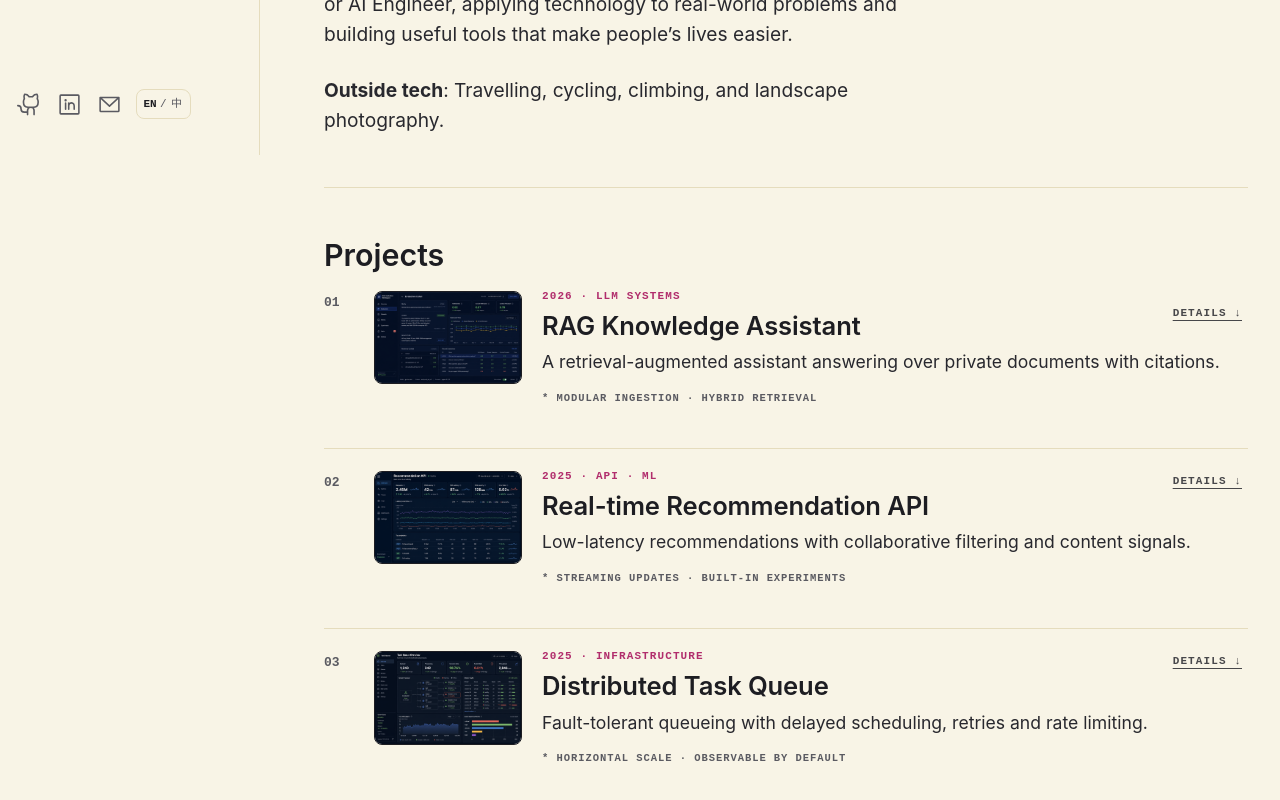
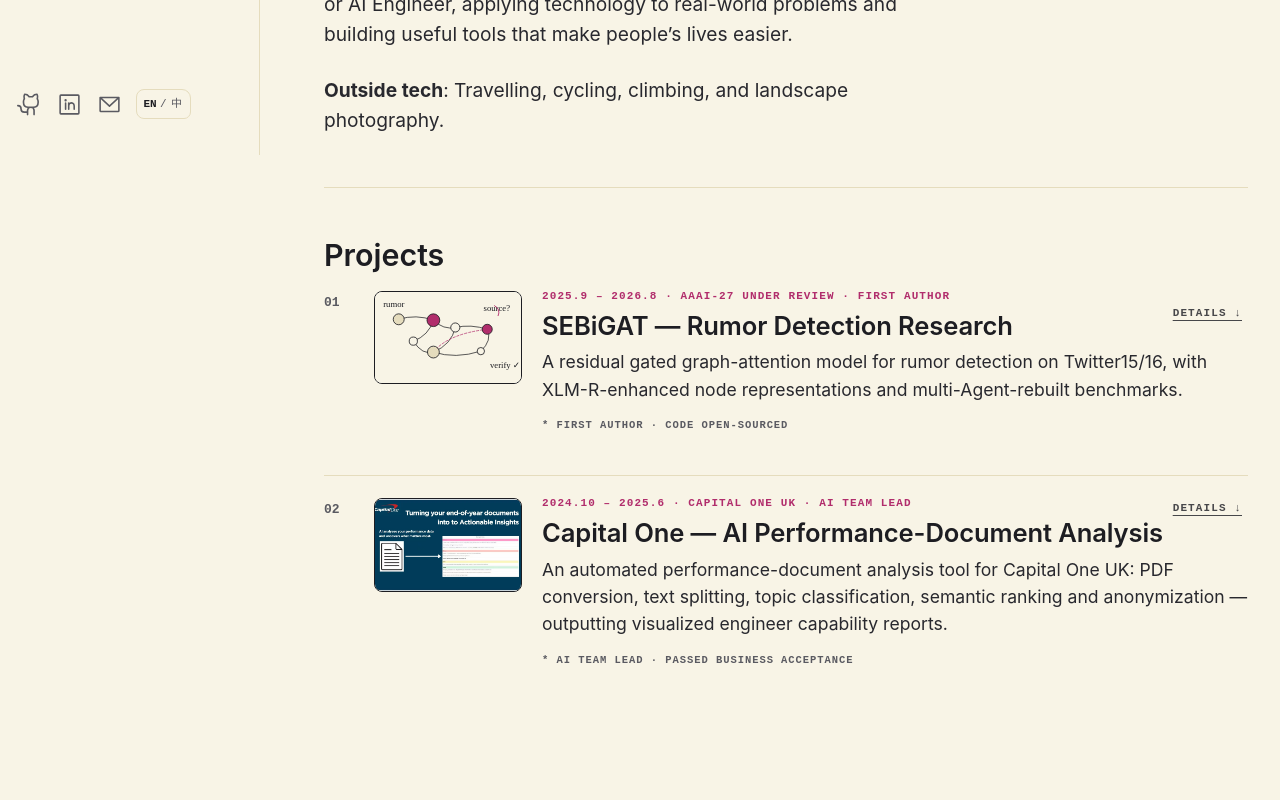
Before and after one commit to Hongjin-Lin/portfolio-site, a React (Vite) app: page / in a window 1280 px wide. Shown: the part 645-1445 px from the top of the page. After the commit the page ends 1387 px from the top, so only its background shows below. Built offline with nearby package versions, Linux system fonts and the light colour scheme; a small style sheet from the web is missing; a web font is replaced by a local one.

Commit message:
Projects: replace placeholders with real resume projects (SEBiGAT rumor detection, Capital One AI document analysis) — bilingual EN/中文, Capital One slide image, SEBiGAT graph placeholder art

```diff
--- a/src/App.jsx
+++ b/src/App.jsx
@@ -10,49 +10,36 @@ const ACCENT_NAMES = ["Rose", "Blue", "Green", "Amber", "Violet", "Teal"];
 
 const PROJECTS = [
   {
-    title: "RAG Knowledge Assistant",
-    meta: "2026 · LLM Systems",
-    image: "/assets/rag-evaluation.png",
-    brief: "A retrieval-augmented assistant answering over private documents with citations.",
-    note: "* MODULAR INGESTION · HYBRID RETRIEVAL",
-    detail: "Modular ingestion pipeline, hybrid retrieval (BM25 + vector), and an evaluation harness with citation-level scoring.",
-    result: "Reduced hallucinations by 38% on a curated evaluation set.",
-    stack: "Python · FastAPI · PostgreSQL · pgvector · LangChain · Docker",
-    titleZh: "RAG 知识助手",
-    briefZh: "基于私有文档进行检索增强问答，并提供可追溯的引用。",
-    noteZh: "* 模块化数据接入 · 混合检索",
-    detailZh: "模块化数据处理管线、BM25 与向量混合检索，以及按引用质量评分的评测工具。",
-    resultZh: "在精选评测集中将幻觉率降低了 38%。",
+    title: "SEBiGAT — Rumor Detection Research",
+    titleZh: "SEBiGAT 谣言检测研究",
+    meta: "2025.9 – 2026.8 · AAAI-27 under review · First author",
+    metaZh: "2025.9 – 2026.8 · AAAI-27 在投 · 一作",
+    image: "/assets/sebigat-graph.svg",
+    brief: "A residual gated graph-attention model for rumor detection on Twitter15/16, with XLM-R-enhanced node representations and multi-Agent-rebuilt benchmarks.",
+    briefZh: "针对深层图神经网络过平滑问题，引入残差门控机制与双向传播建模，结合 XLM-R 语义增强，并重建 Twitter15/16 缺失原文基准。",
+    note: "* FIRST AUTHOR · CODE OPEN-SOURCED",
+    noteZh: "* 一作 · 代码开源",
+    detail: "Model design: tackled over-smoothing in deep graph neural networks with a residual gating mechanism that dynamically fuses original and aggregated node features, and modeled source-node influence and propagation-path response bidirectionally, enhanced by XLM-R semantic features. Experiment design: a modular PyTorch Geometric framework covering data processing, model training, multi-model comparison and ablations. Dataset rebuild: the official Twitter15/16 tweets lack source posts — orchestrated a multi-Agent workflow (task sharding, code leases, PR-review merges) to reconstruct the hydrated tweets and rebuild the two 4-class benchmarks; code open-sourced.",
+    detailZh: "模型设计：针对深层图神经网络过平滑问题，引入残差门控机制动态融合节点原始特征与聚合特征，双向传播建模源节点影响力与传播路径响应，并以 XLM-R 语义特征增强节点表示。实验设计：基于 PyTorch Geometric 开发模块化实验框架，涵盖数据处理、模型训练、多模型对比与消融实验。数据集重建：官方 Twitter15/16 缺失原文，编排多 Agent 工作流（任务分片、代码租约、PR 评审合并）恢复水合推文，重建两个四分类基准；代码开源。",
+    result: "Highest average Acc / Macro-F1 among audited methods (95.13 ± 1.30, +2.46pp over BiGCN); reported the non-significant edge over the strongest baseline honestly (p = 0.375).",
+    resultZh: "完成审计方法中最高平均 Acc / Macro-F1（95.13±1.30，较 BiGCN +2.46pp）；对最强基线优势未达显著（p=0.375），如实报告。",
+    stack: "PyTorch Geometric · XLM-R · Multi-Agent Workflow · Statistical Testing",
   },
   {
-    title: "Real-time Recommendation API",
-    meta: "2025 · API · ML",
-    image: "/assets/recommendation-api.png",
-    brief: "Low-latency recommendations with collaborative filtering and content signals.",
-    note: "* STREAMING UPDATES · BUILT-IN EXPERIMENTS",
-    detail: "Typed API with streaming updates and built-in experiment tooling for online learning loops.",
-    result: "Kept P99 latency at 128ms while serving 2.5k requests per second.",
-    stack: "Python · gRPC · Redis · ClickHouse · Prometheus · Kubernetes",
-    titleZh: "实时推荐 API",
-    briefZh: "结合协同过滤与内容信号，提供低延迟个性化推荐。",
-    noteZh: "* 流式更新 · 内置实验工具",
-    detailZh: "提供类型安全的 API、流式更新能力和内置实验工具，支持在线学习迭代。",
-    resultZh: "每秒处理 2,500 个请求时，P99 延迟保持在 128 毫秒。",
-  },
-  {
-    title: "Distributed Task Queue",
-    meta: "2025 · Infrastructure",
-    image: "/assets/task-queue.png",
-    brief: "Fault-tolerant queueing with delayed scheduling, retries and rate limiting.",
-    note: "* HORIZONTAL SCALE · OBSERVABLE BY DEFAULT",
-    detail: "Designed for horizontal scale — delayed scheduling, automatic retries, and rate limiting.",
-    result: "Achieved 99.95% successful completion across a three-node cluster.",
-    stack: "Go · NATS · PostgreSQL · Redis · Docker · Kubernetes",
-    titleZh: "分布式任务队列",
-    briefZh: "具备延迟调度、自动重试与限流能力的高可用任务队列。",
-    noteZh: "* 水平扩展 · 默认可观测",
-    detailZh: "支持横向扩展、延迟调度、自动重试和速率限制。",
-    resultZh: "三节点集群中的任务成功率达到 99.95%。",
+    title: "Capital One — AI Performance-Document Analysis",
+    titleZh: "Capital One 绩效文档 AI 分析",
+    meta: "2024.10 – 2025.6 · Capital One UK · AI Team Lead",
+    metaZh: "2024.10 – 2025.6 · Capital One 英国总部 · AI Team Lead",
+    image: "/assets/capitalone-ai.jpg",
+    brief: "An automated performance-document analysis tool for Capital One UK: PDF conversion, text splitting, topic classification, semantic ranking and anonymization — outputting visualized engineer capability reports.",
+    briefZh: "基于 HuggingFace 开源模型为英国 Capital One 总部打造自动化绩效文档分析工具：PDF 转换、文本分割、主题分类、语义排名与匿名化，输出工程师能力可视化分析报告。",
+    note: "* AI TEAM LEAD · PASSED BUSINESS ACCEPTANCE",
+    noteZh: "* AI TEAM LEAD · 通过业务方验收",
+    detail: "As AI team lead, designed a modular NLP pipeline that converts PDF documents into structured analysis — document parsing, sentence splitting, topic classification, composite scoring and topic selection — outputting standardized JSON for frontend visualization. Collected Capital One engineer-annotated data and fine-tuned with LLM-generated synthetic samples, lifting classification accuracy by ~20%. A fine-tuned BERT model performs named entity recognition to automatically anonymize names, organizations and project names, protecting data privacy.",
+    detailZh: "作为 AI Team Lead，拆分任务并设计模块化 NLP 流水线，将 PDF 文档转换为结构化分析结果：文档解析、句子分割、主题分类、综合评分、主题选择，输出标准化 JSON 供前端可视化展示。收集 Capital One 工程师标注数据，利用 LLM 生成合成样本微调模型，分类准确率提升约 20%。基于 BERT 微调实现命名实体识别，自动替换人名、组织名、项目名等敏感信息，保障数据隐私安全。",
+    result: "The delivered system passed Capital One's business acceptance requirements.",
+    resultZh: "最终系统满足 Capital One 业务方验收要求。",
+    stack: "HuggingFace · BERT · LLM Fine-tuning · NER · Modular NLP Pipeline",
   },
 ];
 
@@ -96,7 +83,7 @@ function ProjectRow({ project, index, open, onToggle, lang, copy }) {
       <span className="no">{String(index + 1).padStart(2, "0")}</span>
       <div className="thumb"><img src={project.image} alt="" loading="lazy" /></div>
       <div className="body">
-        <div className="meta">{project.meta}</div>
+        <div className="meta">{localized("meta")}</div>
         <h3>{localized("title")}</h3>
         <p className="brief">{localized("brief")}</p>
         <p className="note">{localized("note")}</p>
```
Also changed, not shown: public/assets/capitalone-ai.jpg (added), public/assets/sebigat-graph.svg (added).
